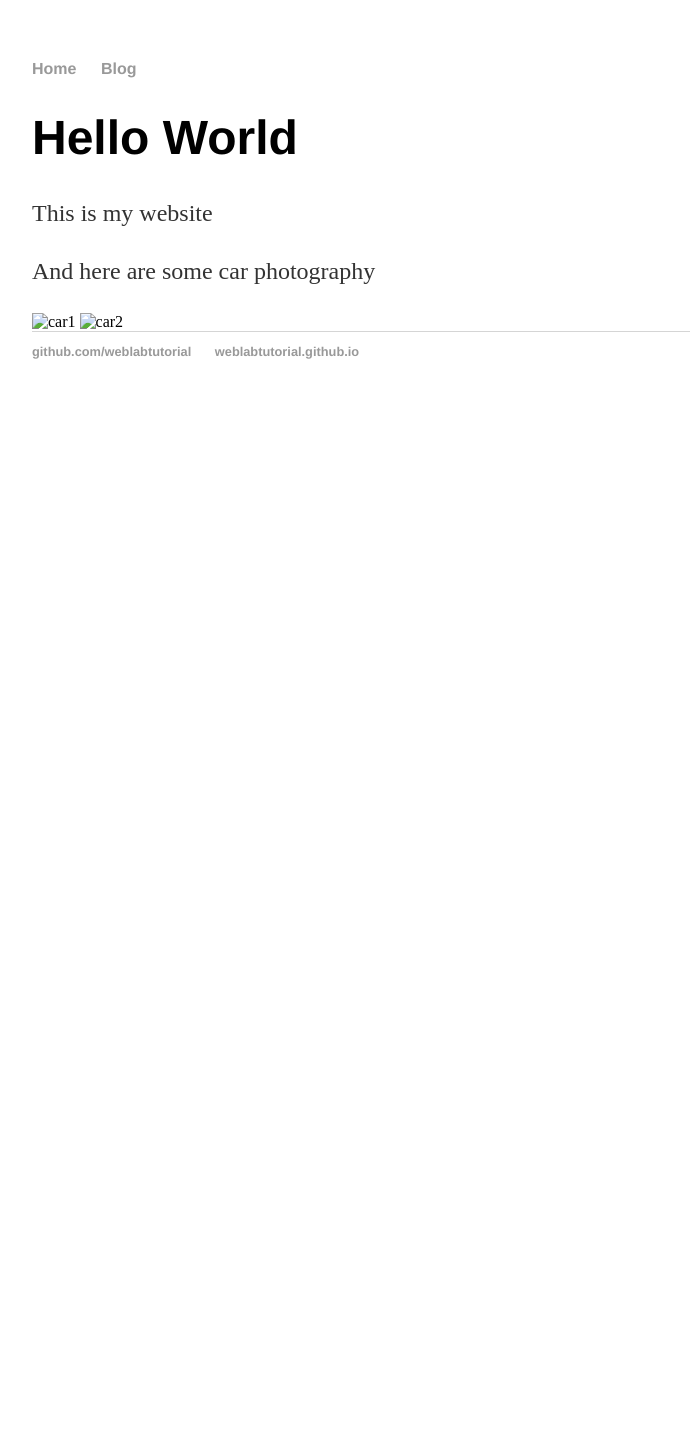
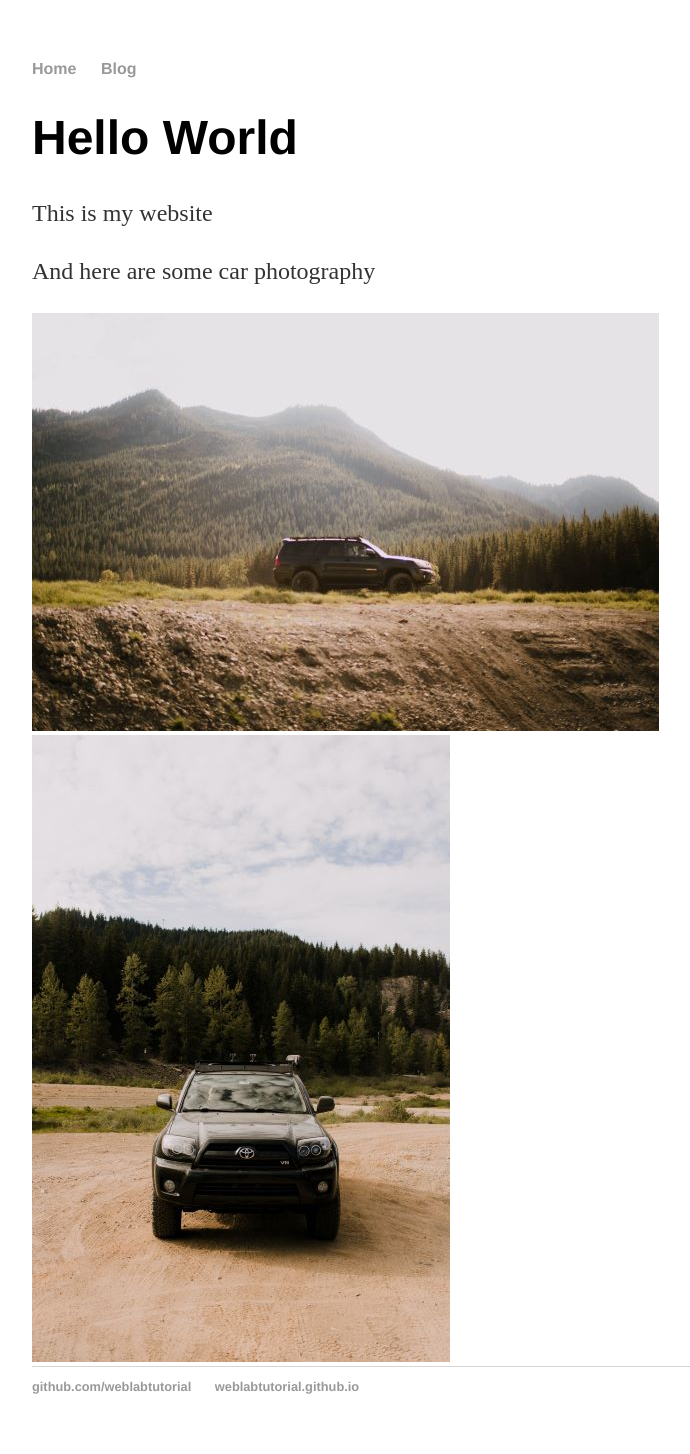
Before and after one commit to ysmr2000/ysmr2000.github.io, a Jekyll site: the page index.html, which Jekyll copies as it is, in a window 1280 px wide. Shown: the whole page, without its empty margins (160-850 px from the left). Built offline with Jekyll 4.4.1, drawn with Linux system fonts in a browser that asks for light colours; before the commit the page ends 900 px from its top, so only the background shows below that.

Commit message:
Update index.html

```diff
--- a/index.html
+++ b/index.html
@@ -17,8 +17,8 @@
         <h1>Hello World</h1>
         <p>This is my website</p>
         <p>And here are some car photography</p>
-        <img src="cars/1.jpg" alt="car1">
-        <img src="cars/2.jpg" alt="car2">
+        <img src="img/1.jpg" alt="car1">
+        <img src="img/2.jpg" alt="car2">
         <footer>
           <ul>
             <li><a href="https://github.com/weblabtutorial">github.com/weblabtutorial</a></li>
```
